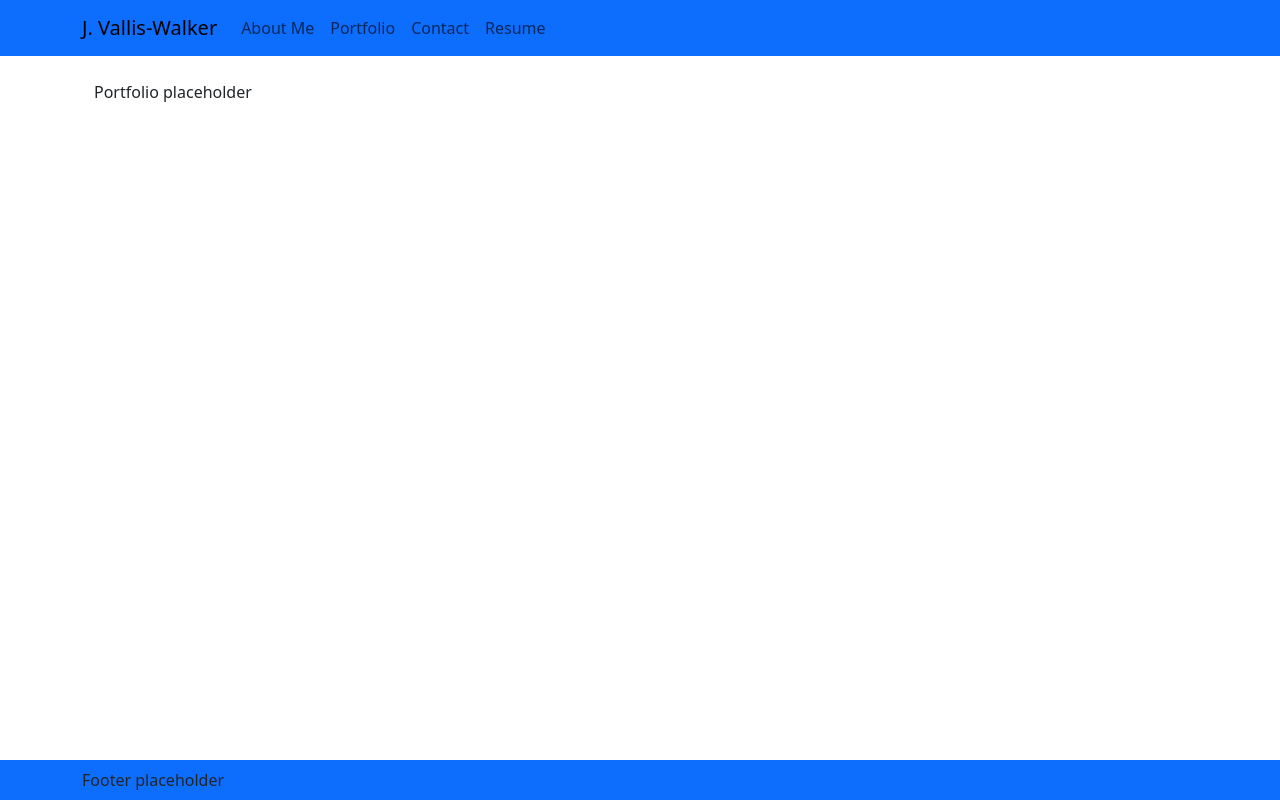
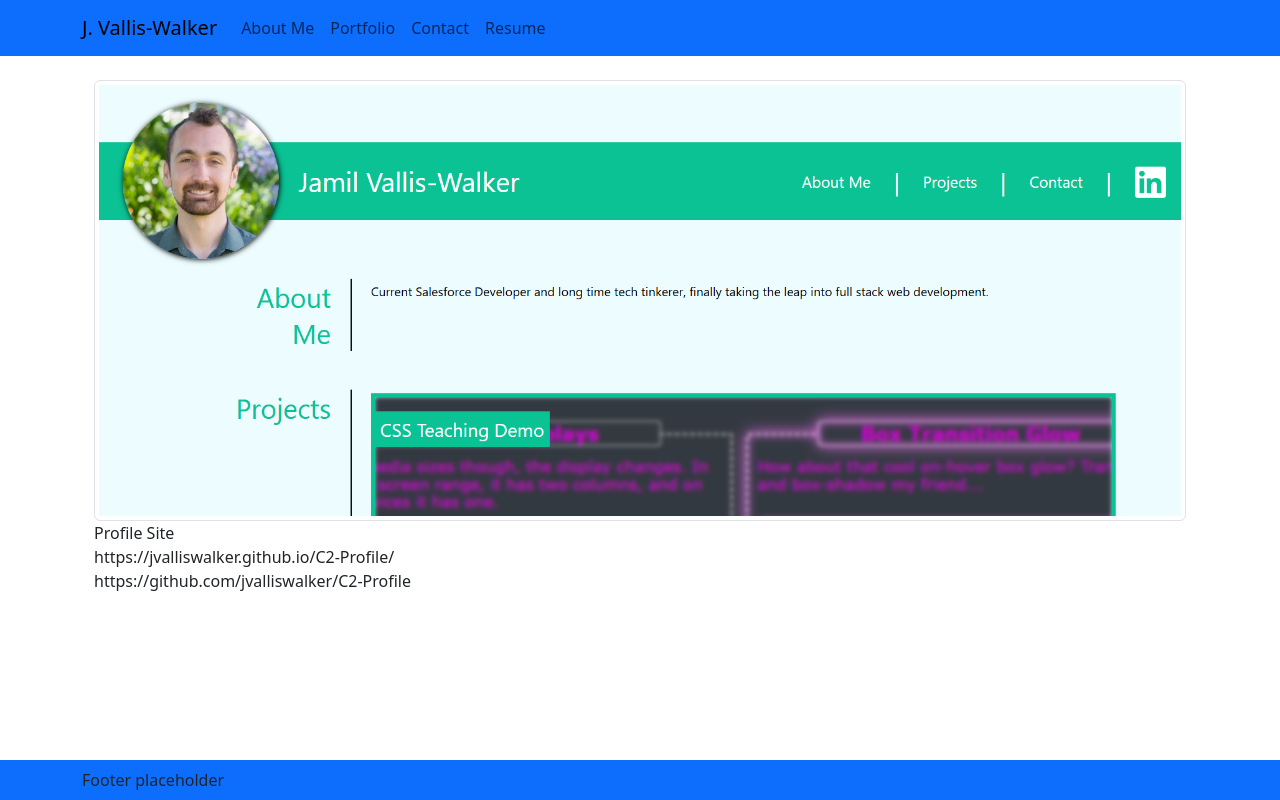
Before and after one commit to jvalliswalker/Portfolio, a React (Vite) app: page /portfolio in a window 1280 px wide. Built offline with nearby package versions, Linux system fonts and the light colour scheme.

Commit message:
refactor styling into separate class, add project starter code

```diff
--- a/src/App.jsx
+++ b/src/App.jsx
@@ -3,33 +3,19 @@ import Header from "./components/Header.jsx";
 import Footer from "./components/Footer.jsx";
 import { useMediaQuery } from "react-responsive";
 import "bootstrap/dist/css/bootstrap.min.css";
+import StyleHandler from "./utils/styleHandler.js";
 
 function App() {
   const isMobile = useMediaQuery({ query: "(max-width: 500px)" });
-
   const isTablet = useMediaQuery({ query: "(max-width: 1000px)" });
-
   const isDesktop = useMediaQuery({ query: "(min-width: 1000px)" });
-
-  const mediaQueries = {
-    isMobile: isMobile,
-    isTablet: isTablet,
-    isDesktop: isDesktop,
-  };
-
-  function styleLink(mediaQueries) {
-    if (mediaQueries.isMobile) {
-      return "me-auto fs-5";
-    } else {
-      return "me-auto fs-6";
-    }
-  }
+  const styleHandler = new StyleHandler(isMobile, isTablet, isDesktop);
 
   return (
     <div>
-      <Header linkStyling={styleLink(mediaQueries)} />
+      <Header linkStyling={styleHandler.headerLinkStyling} />
       <div className="container">
-        <Outlet context={[mediaQueries]} />
+        <Outlet context={[styleHandler]} />
       </div>
       <Footer />
     </div>
--- a/src/components/Project.jsx
+++ b/src/components/Project.jsx
@@ -1,5 +1,12 @@
-function Project() {
-  return <div>Project placeholder</div>;
+function Project({ img, title, url, github }) {
+  return (
+    <div>
+      <img src={img} className="img-thumbnail" />
+      <div>{title}</div>
+      <div>{url}</div>
+      <div>{github}</div>
+    </div>
+  );
 }
 
 export default Project;
--- a/src/pages/About.jsx
+++ b/src/pages/About.jsx
@@ -2,44 +2,16 @@ import { useEffect, useState } from "react";
 import "../index.css";
 import { useOutletContext } from "react-router";
 
-function styleHeadshot(mediaQueries) {
-  if (mediaQueries.isMobile) {
-    return "text-center pb-4";
-  } else {
-    return "d-inline float-start pe-4";
-  }
-}
-
-function styleAboutMeText(mediaQueries) {
-  if (mediaQueries.isMobile) {
-    return "fs-5";
-  } else {
-    return "fs-5";
-  }
-}
-
 function About() {
   const [mediaQueries] = useOutletContext();
-
-  const [windowWidth, setWindowWidth] = useState(window.innerWidth);
-
-  const updateWindowWidth = () => {
-    setWindowWidth(window.innerWidth);
-  };
-
-  useEffect(() => {
-    window.addEventListener("resize", updateWindowWidth);
-  }, []);
-
-  const stylingMap = {};
 
   return (
     <div>
       <div className="container">
-        <div className={styleHeadshot(mediaQueries)}>
+        <div className={mediaQueries.aboutHeadshotStyling}>
           <img src="/images/headshot.png" className="nameplateImage" />
         </div>
-        <div className={styleAboutMeText(mediaQueries)}>
+        <div className={mediaQueries.aboutTextStyling}>
           <p>
             <span className="fw-bolder">Hi there!</span> My name is Jamil
             Vallis-Walker. I'm a full time developer and long time tech
--- a/src/pages/Portfolio.jsx
+++ b/src/pages/Portfolio.jsx
@@ -1,5 +1,17 @@
+import Project from "../components/Project.jsx";
+
+const projects = [
+  <Project
+    key="c2"
+    img="\images\project-profile.png"
+    title="Profile Site"
+    url="https://jvalliswalker.github.io/C2-Profile/"
+    github="https://github.com/jvalliswalker/C2-Profile"
+  />,
+];
+
 function Portfolio() {
-  return <div>Portfolio placeholder</div>;
+  return <div>{projects.map((project) => project)}</div>;
 }
 
 export default Portfolio;
--- /dev/null
+++ b/src/utils/styleHandler.js
@@ -0,0 +1,33 @@
+class StyleHandler {
+  constructor(isMobile, isTablet, isDesktop) {
+    this.isMobile = isMobile;
+    this.isTablet = isTablet;
+    this.isDesktop = isDesktop;
+  }
+
+  get headerLinkStyling() {
+    if (this.isMobile) {
+      return "me-auto fs-5";
+    } else {
+      return "me-auto fs-6";
+    }
+  }
+
+  get aboutHeadshotStyling() {
+    if (this.isMobile) {
+      return "text-center pb-4";
+    } else {
+      return "d-inline float-start pe-4";
+    }
+  }
+
+  get aboutTextStyling() {
+    if (this.isMobile) {
+      return "fs-5";
+    } else {
+      return "fs-5";
+    }
+  }
+}
+
+export default StyleHandler;
```
Also changed, not shown: public/images/project-profile.png (added).
